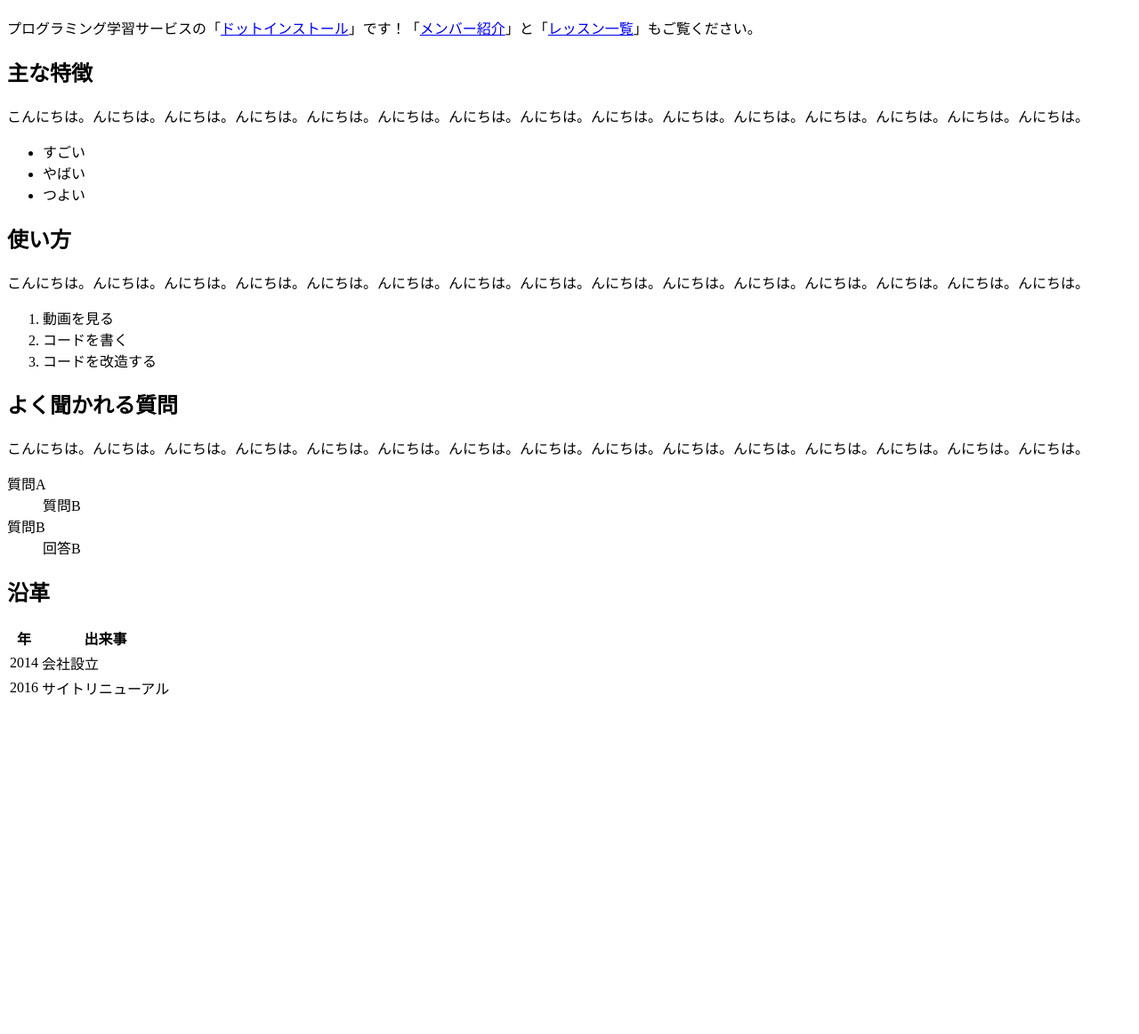
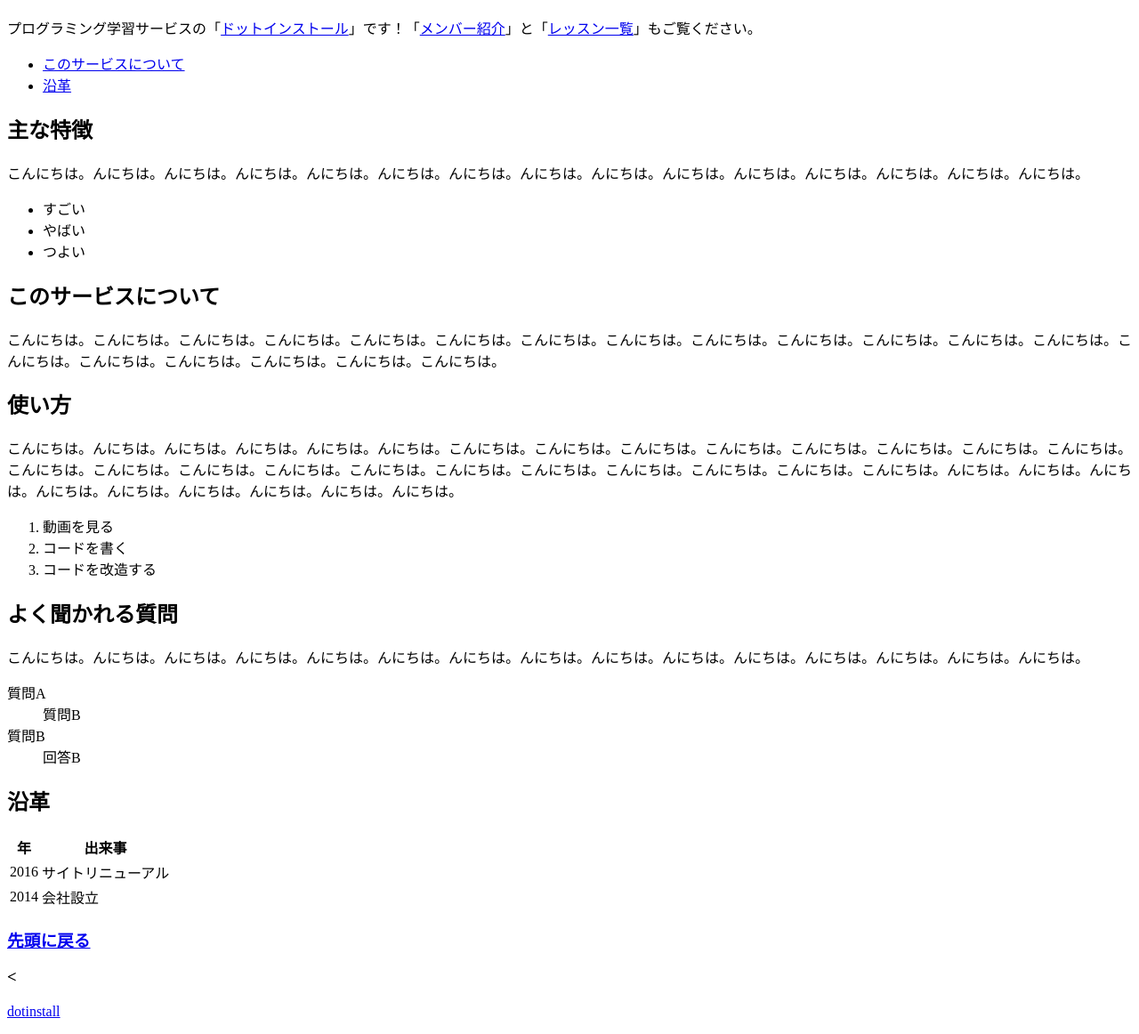
Before and after one commit to kurorou7329/MyHTML, a plain HTML site: page index.html in a window 1280 px wide. Shown: the part 132-1294 px from the top of the page at 89% size. Before the commit the page ends 928 px from the top, so only its background shows below. Drawn offline with Linux system fonts and the light colour scheme.

Commit message:
links in pages

```diff
--- a/index.html
+++ b/index.html
@@ -2,7 +2,7 @@
 <html lnag="ja">
 <head>
   <meta charset="utf-8">
-  <title>ドットインストール </title>
+  <title>ドットインストール</title>
   <meta name="description" content="プログラミング学習サービスのドットインストールです。">
    <link rel="icon" href="favicon.ico">
 
@@ -10,13 +10,17 @@
 <body>
   <img src="img/logo.png" width="300px" height="50px" alt="ドットインストールのロゴです">
 
-  <h1>
+  <h1 id="dotinstall">
     ドットインストール
   </h1>
   <p>
     プログラミング学習サービスの「<a href="http:dotinstall.com" target="_blank">ドットインストール</a>」です！「<a href="members.html">メンバー紹介</a>」と「<a href="lessons/index.html">レッスン一覧</a>」もご覧ください。
   </p>
 
+  <ul>
+    <li><a href="#about">このサービスについて</a></li>
+    <li><a href="#history">沿革</a></li>
+  </ul>
 
   <h2>
     主な特徴
@@ -28,11 +32,13 @@
   <li>つよい</li>
 </ul>
 
+<h2 id="about">このサービスについて</h2>
+ <p>こんにちは。こんにちは。こんにちは。こんにちは。こんにちは。こんにちは。こんにちは。こんにちは。こんにちは。こんにちは。こんにちは。こんにちは。こんにちは。こんにちは。こんにちは。こんにちは。こんにちは。こんにちは。こんにちは。</p>
 
   <h2>
     使い方
   </h2>
-  <p>こんにちは。んにちは。んにちは。んにちは。んにちは。んにちは。んにちは。んにちは。んにちは。んにちは。んにちは。んにちは。んにちは。んにちは。んにちは。</p>
+  <p>こんにちは。んにちは。んにちは。んにちは。んにちは。んにちは。こんにちは。こんにちは。こんにちは。こんにちは。こんにちは。こんにちは。こんにちは。こんにちは。こんにちは。こんにちは。こんにちは。こんにちは。こんにちは。こんにちは。こんにちは。こんにちは。こんにちは。こんにちは。こんにちは。んにちは。んにちは。んにちは。んにちは。んにちは。んにちは。んにちは。んにちは。んにちは。</p>
 <ol>
   <li>動画を見る</li>
   <li>コードを書く</li>
@@ -51,11 +57,8 @@
   <dd>回答B</dd>
 </dl>
 
-</body>
-
-</html>
-
-<h2>沿革</h2>
+<h2 id="history">沿革</h2>
+</tr>
 <table>
   <thead>
     <tr>
@@ -65,12 +68,21 @@
   </thead>
   <tbody>
                     <tr>
+                      <td>2016</td>
+                      <td>サイトリニューアル</td>
+  <tr>
     <td>2014</td>
     <td>会社設立</td>
-  <tr>
-    <td>2016</td>
-    <td>サイトリニューアル</td>
     </tr>
   </tbody>
 
 </table>
+
+<h3>
+<p><a href="#top">先頭に戻る</a></p><</h3>
+
+<p><a href="#dotinstall">dotinstall</a></p>
+
+</body>
+
+</html>
```
Lines whose indentation alone changed are shown as unchanged.
